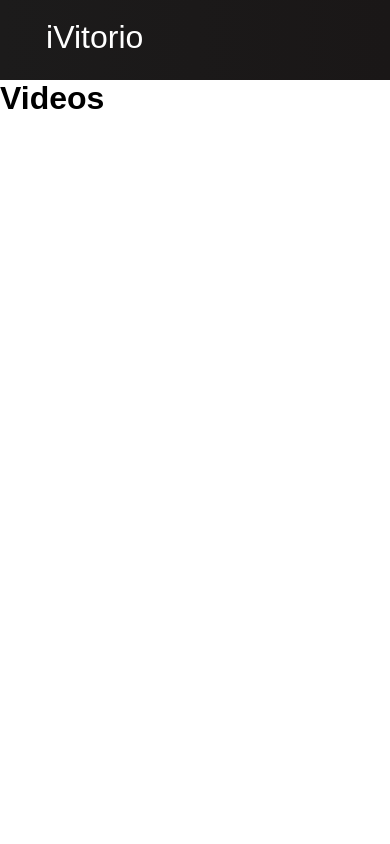
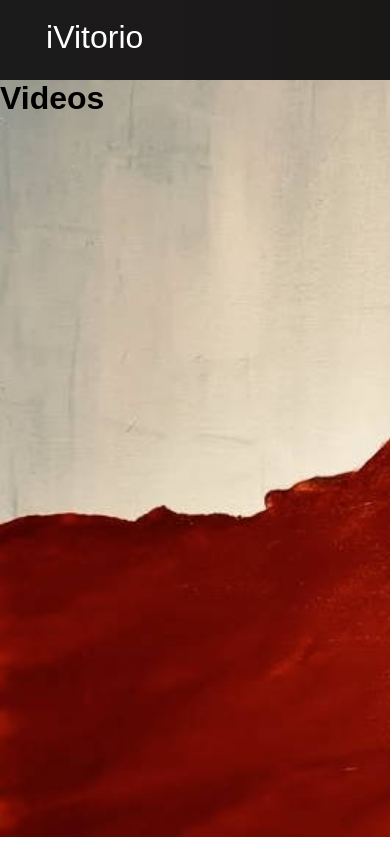
Before and after one commit to Rellyrell55/VideoApp, a React (Create React App) app: page / in a window 390 px wide. Shown: the top 844 px of the page. Built offline with nearby package versions, Linux system fonts and the light colour scheme; the HTML template or start-up script is replaced by a standard one.

Commit message:
put in responsive background image

```diff
--- a/src/App.css
+++ b/src/App.css
@@ -3,5 +3,13 @@
   margin: 0;
   padding: 0;
   font-family: 'PT Sans', sans-serif;
-  background-image: none;
+  /* background-image: url('./images/IMG_1553.jpg');
+  background-size: cover;
+  background-repeat: no-repeat; */
 }
+
+.App{
+  background-image: url('./images/IMG_1553.jpg');
+  background-size: cover;
+  background-repeat: no-repeat;
+}
```
Also changed, not shown: src/images/IMG_1553.jpg (added).
